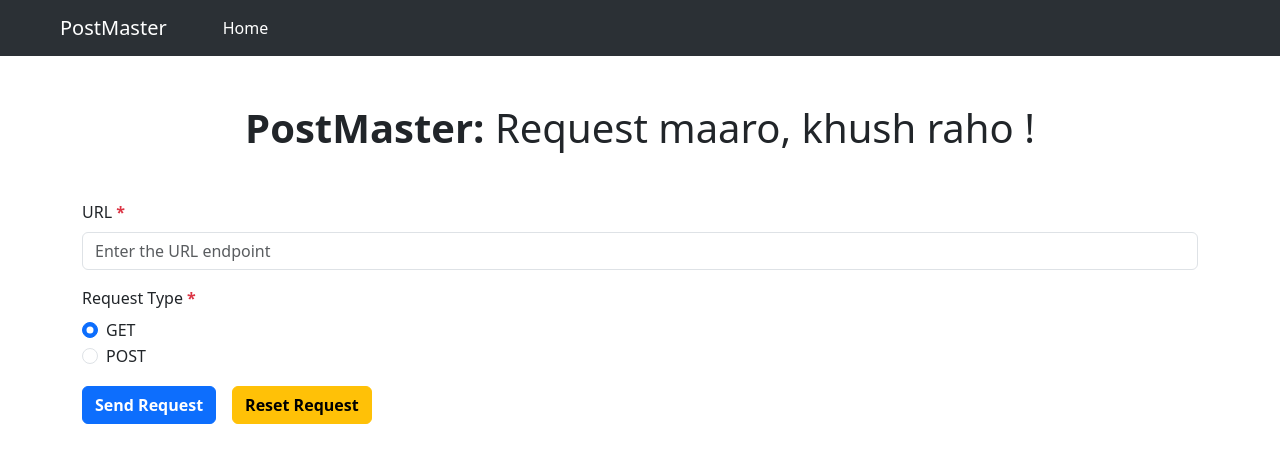
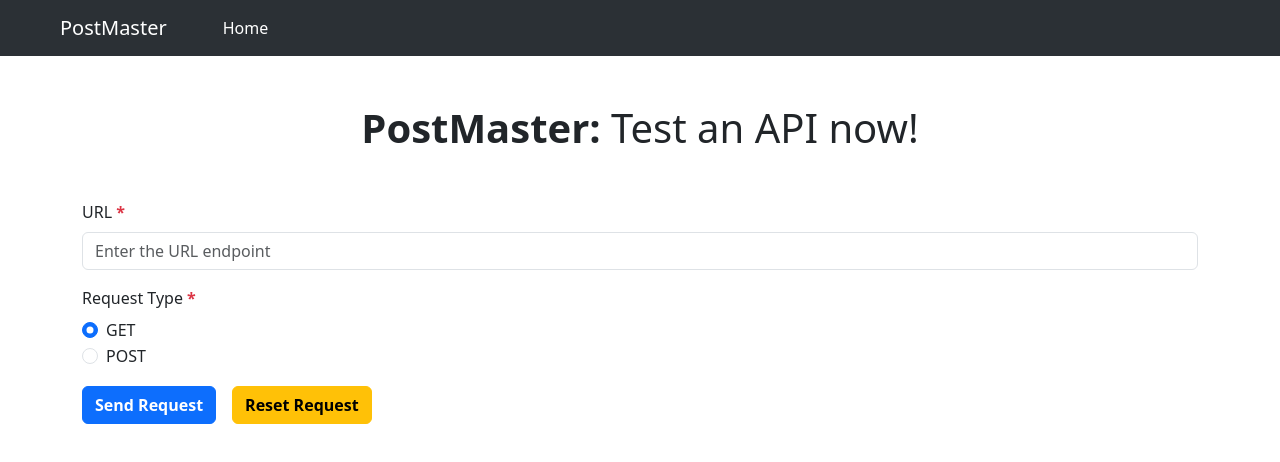
Before and after one commit to missingsemicolon72/PostMaster, a plain HTML site: page index.html in a window 1280 px wide. Drawn offline with nearby package versions, Linux system fonts and the light colour scheme.

Commit message:
Changed the displayed heading

```diff
--- a/index.html
+++ b/index.html
@@ -33,7 +33,7 @@
     </nav>
 
     <div class="container my-5">
-        <h1 class="text-center"><span class="fw-semibold">PostMaster:</span> Request maaro, khush raho !</h1>
+        <h1 class="text-center"><span class="fw-semibold">PostMaster:</span> Test an API now!</h1>
     </div>
 
     <div class="container my-3">
```
